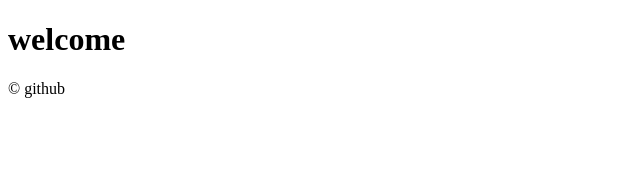
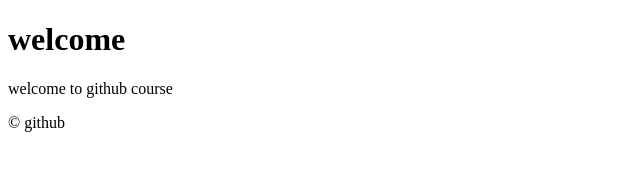
Before and after one commit to muhammedsanharkt/test-github, a plain HTML site: page index.html in a window 1280 px wide. Shown: the whole page, without its empty margins (0-640 px from the left). Drawn offline with Linux system fonts and the light colour scheme.

Commit message:
Update index.html

```diff
--- a/index.html
+++ b/index.html
@@ -7,6 +7,7 @@
 </head>
 <body>
     <h1>welcome</h1>
+    <p>welcome to github course</p>
     <footer>
         <p>&copy github</p>
     </footer>
```
